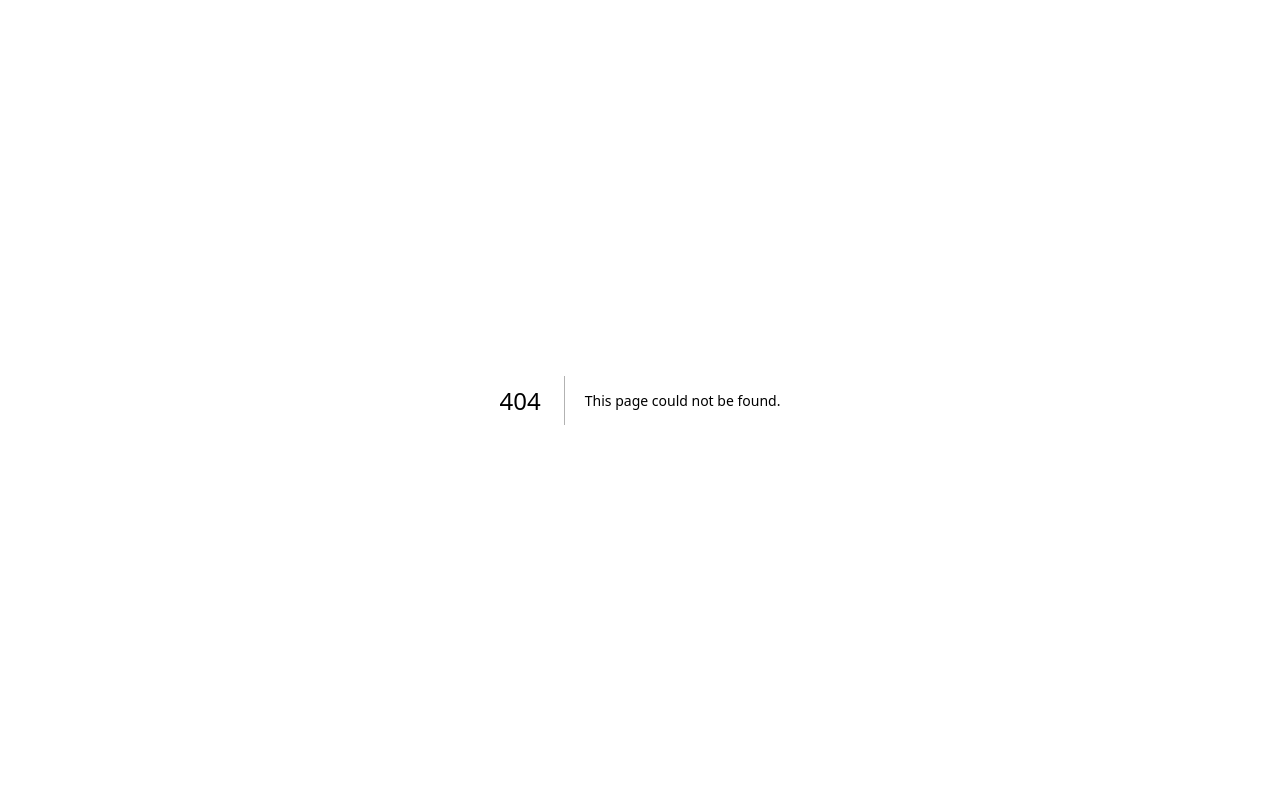
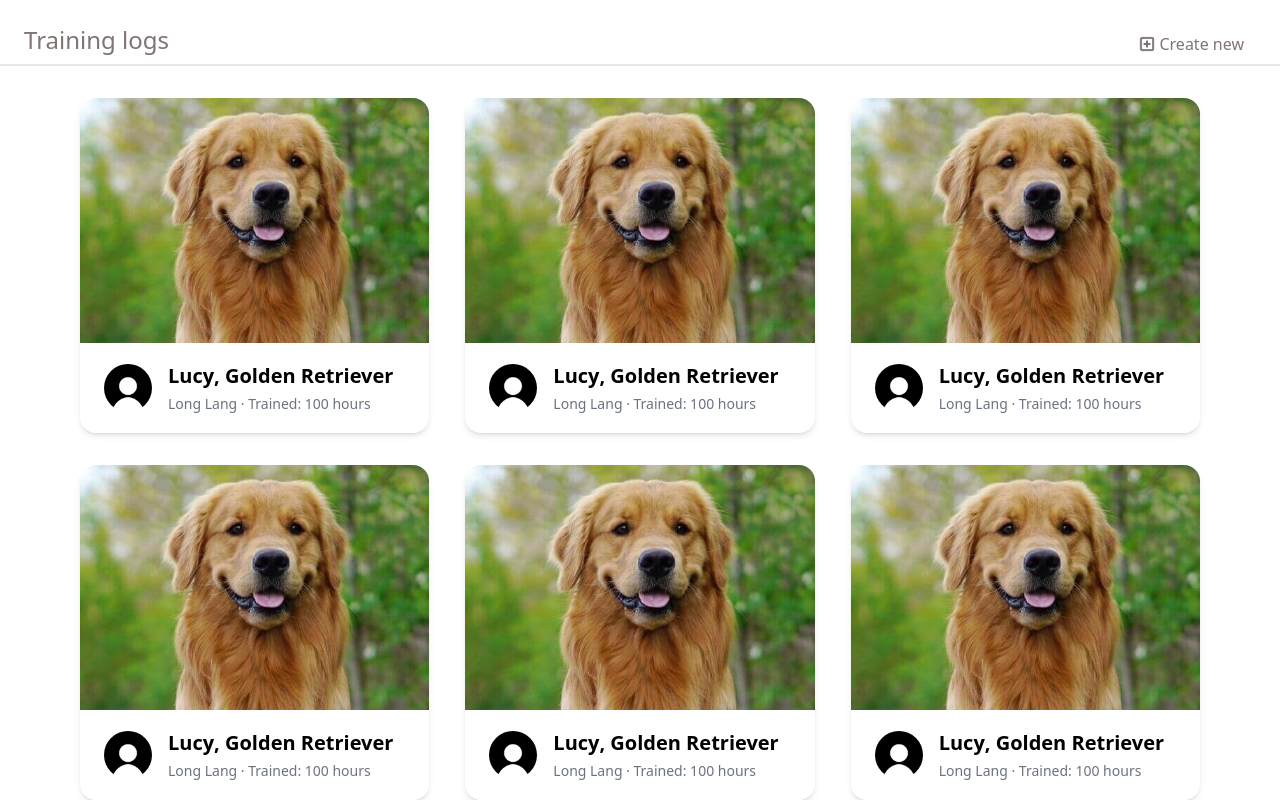
Before and after one commit to BoG-Dev-Bootcamp-S24/project2-sp24-team-rabbit, a Next.js app: page /animalList in a window 1280 px wide. Before the commit this address had no page. Built offline with nearby package versions, Linux system fonts and the light colour scheme.

Commit message:
bare animal and animal list components, animalList page

```diff
--- /dev/null
+++ b/src/components/Animal.js
@@ -0,0 +1,14 @@
+import Image from "next/image";
+import { Inter } from "next/font/google";
+const inter = Inter({ subsets: ["latin"] });
+
+export default function Animal(props) {
+    const {animal} = props;
+
+    return(
+        <div className="flex flex-row justify-between items-center p-[1.2%] w-full text-black">
+            <Image src={animal.imageURL} width="50" height="50" alt="Animal photo" className="object-contain pr-[1%]"/>
+
+        </div>
+    );
+}
--- /dev/null
+++ b/src/pages/animalList.js
@@ -0,0 +1,16 @@
+import Image from "next/image";
+import { Inter } from "next/font/google";
+import TopBanner from "../components/TopBanner.js"
+import AnimalsList from "../components/AnimalsList.js"
+
+const inter = Inter({ subsets: ["latin"] });
+
+export default function animalList() {
+  return (
+    <div className="bg-white w-screen h-screen flex flex-col justify-between items-center">
+      <TopBanner searchBar={true}/>
+      <AnimalsList />
+      <div></div>
+    </div>
+  );
+}
```
